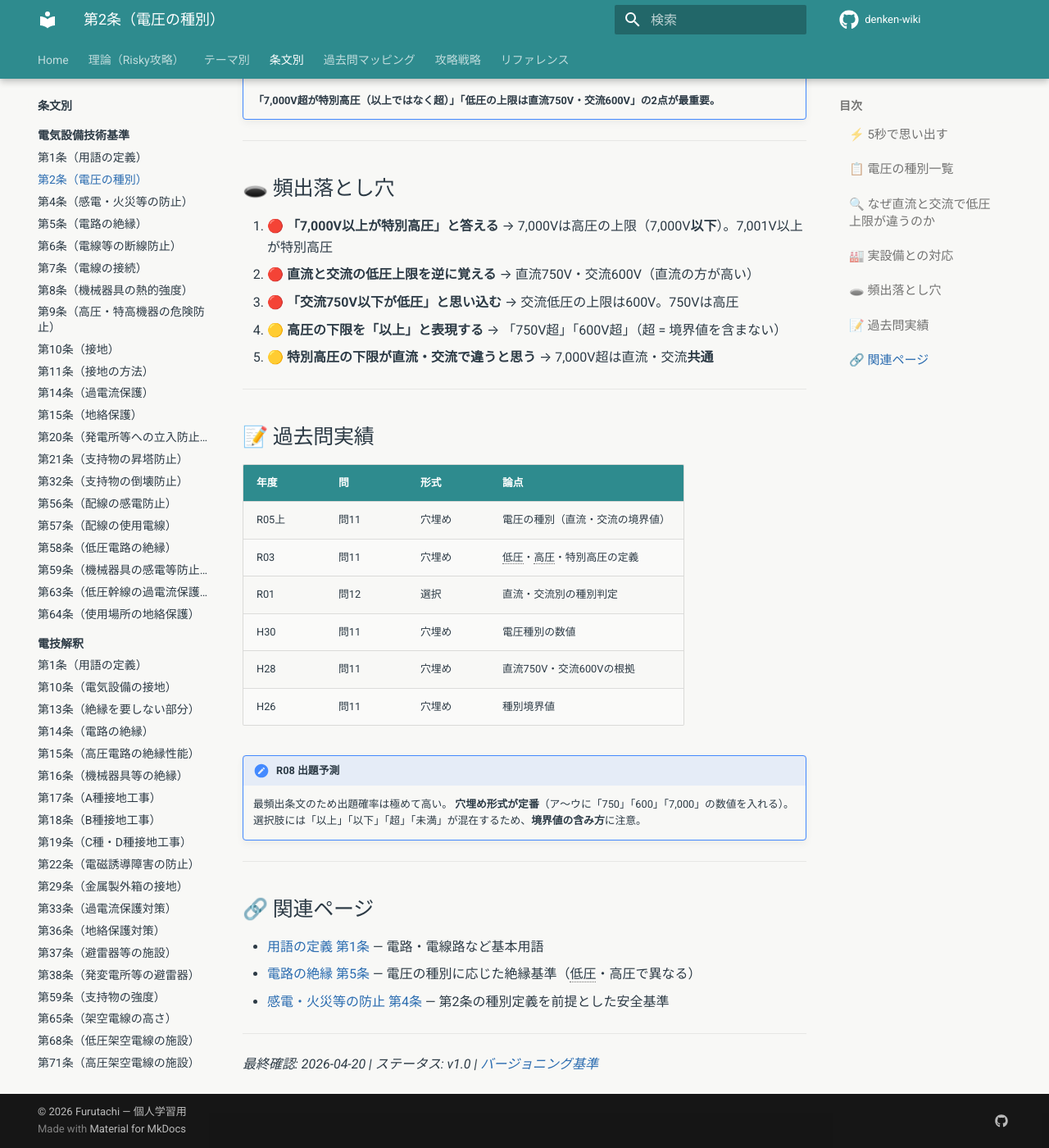
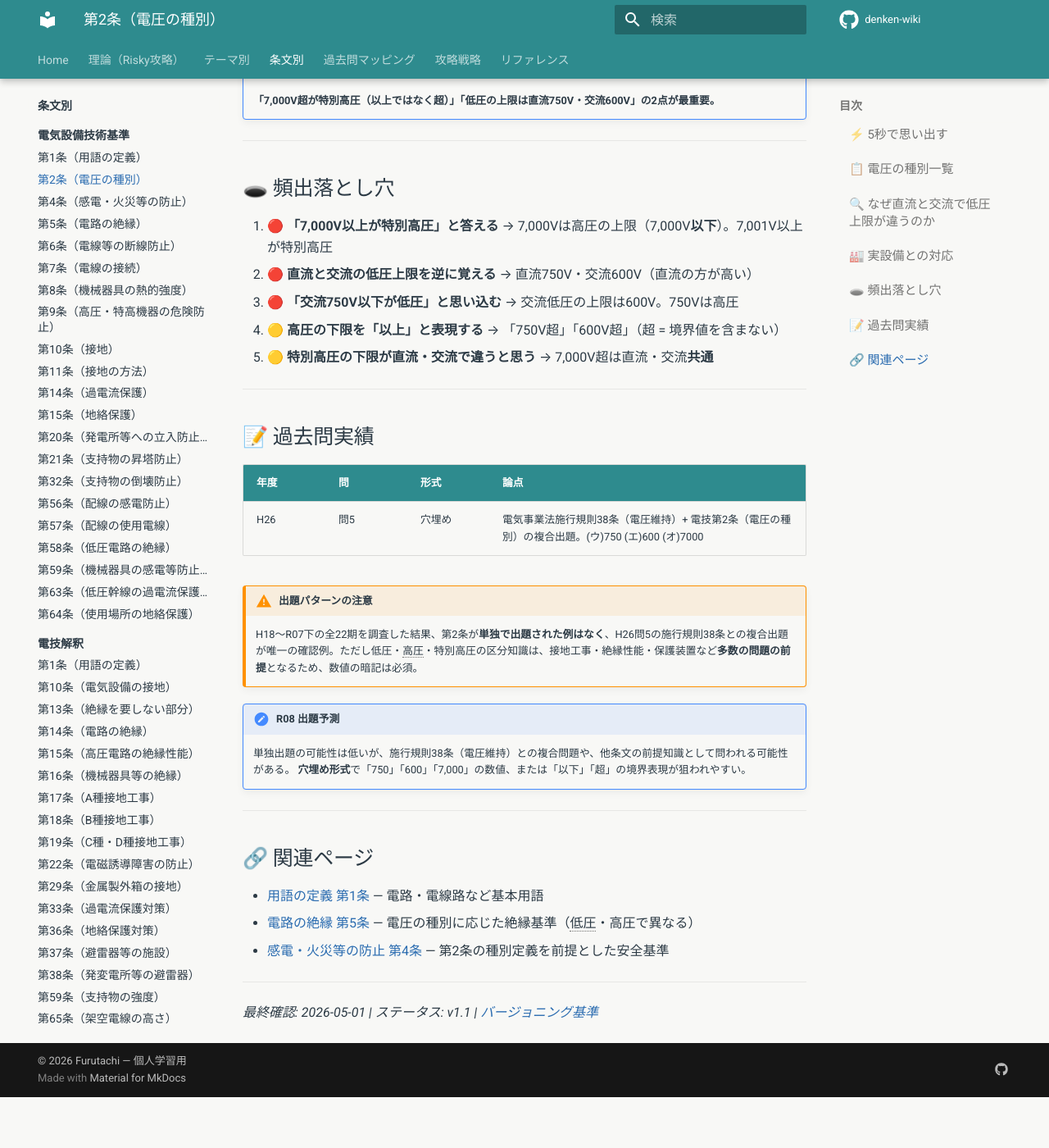
Before and after one commit to kfurufuru/denken-wiki, an MkDocs documentation site: the page built from docs/articles/kijun/2.md, in a window 1280 px wide and 1400 px high, scrolled down 2708 px. Shown: the whole window at 82% size. Built offline with MkDocs 1.6.1 and Material for MkDocs 9.7.7, drawn with Linux system fonts in a browser that asks for light colours; comment, search, counter and statistics services are not loaded; after the commit the page ends 4046 px from its top, so only the background shows below that; some of the changed text lies outside the part shown.

Commit message:
fix: kijun/2.md 過去問実績訂正 — 誤記6件を実証ベースに更新
H18-R07下の全22期を電験王で実地調査した結果、第2条（電圧の種別）が
出題されたのはH26問5の1件のみ（施行規則38条との複合出題）と判明。
誤記載されていた問11/問12（計算問題）を正しいデータに差し替え、
出題頻度を★★★★★→★☆☆☆☆に修正。

Co-Authored-By: Claude Opus 4.6 <noreply@anthropic.com>

```diff
--- a/docs/articles/kijun/2.md
+++ b/docs/articles/kijun/2.md
@@ -1,8 +1,8 @@
 # 電気設備技術基準 第2条 — 電圧の種別
 
-**出題頻度**: 6〜8回/14年 ★★★★★（最頻出）
+**出題頻度**: 1回/22年 ★☆☆☆☆（単独出題は稀）
 
-> 電技の中で**最も問われる数値定義**。==低圧・高圧・特別高圧==の境界値と、==直流と交流で低圧上限が異なる==ことが試験の核心。「以下」「超」の使い分けが頻出のひっかけポイント。
+> 第2条そのものが単独で出題されることは稀だが、==低圧・高圧・特別高圧==の境界値は**他条文の前提知識**として常に必要。「以下」「超」の使い分けが引っかけポイント。直流と交流で低圧上限が異なることが試験の核心。
 
 ---
 
@@ -102,17 +102,14 @@
 
 | 年度 | 問 | 形式 | 論点 |
 |------|-----|------|------|
-| R05上 | 問11 | 穴埋め | 電圧の種別（直流・交流の境界値） |
-| R03 | 問11 | 穴埋め | 低圧・高圧・特別高圧の定義 |
-| R01 | 問12 | 選択 | 直流・交流別の種別判定 |
-| H30 | 問11 | 穴埋め | 電圧種別の数値 |
-| H28 | 問11 | 穴埋め | 直流750V・交流600Vの根拠 |
-| H26 | 問11 | 穴埋め | 種別境界値 |
+| H26 | 問5 | 穴埋め | 電気事業法施行規則38条（電圧維持）+ 電技第2条（電圧の種別）の複合出題。(ウ)750 (エ)600 (オ)7000 |
+
+!!! warning "出題パターンの注意"
+    H18〜R07下の全22期を調査した結果、第2条が**単独で出題された例はなく**、H26問5の施行規則38条との複合出題が唯一の確認例。ただし低圧・高圧・特別高圧の区分知識は、接地工事・絶縁性能・保護装置など**多数の問題の前提**となるため、数値の暗記は必須。
 
 !!! note "R08 出題予測"
-    最頻出条文のため出題確率は極めて高い。
-    **穴埋め形式が定番**（ア〜ウに「750」「600」「7,000」の数値を入れる）。
-    選択肢には「以上」「以下」「超」「未満」が混在するため、**境界値の含み方**に注意。
+    単独出題の可能性は低いが、施行規則38条（電圧維持）との複合問題や、他条文の前提知識として問われる可能性がある。
+    **穴埋め形式**で「750」「600」「7,000」の数値、または「以下」「超」の境界表現が狙われやすい。
 
 ---
 
@@ -124,4 +121,4 @@
 
 ---
 
-*最終確認: 2026-04-20 | ステータス: v1.0 | [バージョニング基準](../../reference/versioning.md)*
+*最終確認: 2026-05-01 | ステータス: v1.1 | [バージョニング基準](../../reference/versioning.md)*
```
